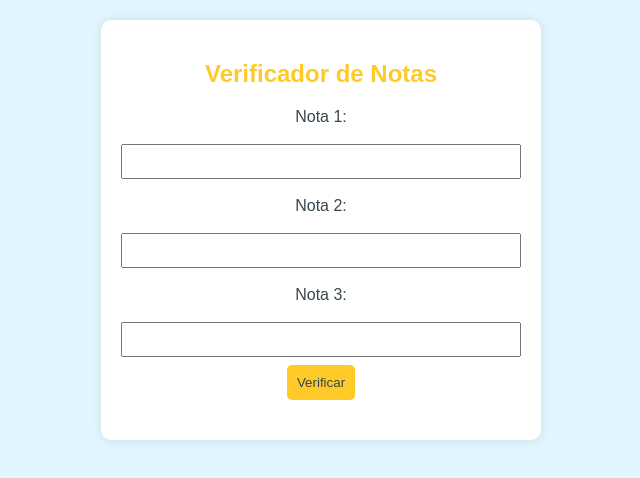
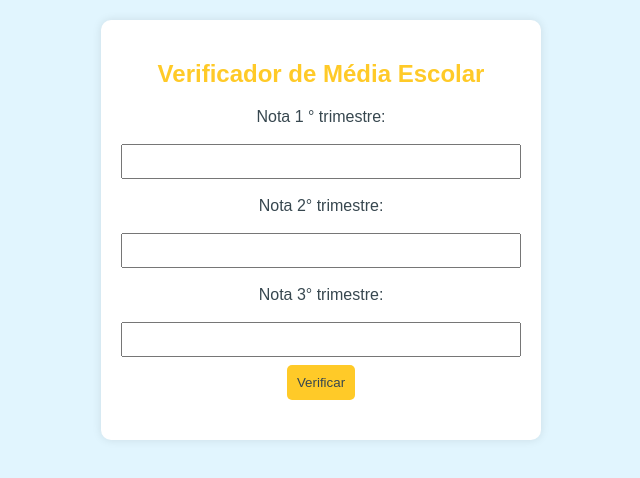
Before and after one commit to GabrielVioli/GabrielVioli.github.io, a plain HTML site: page index.html in a window 1280 px wide. Shown: the whole page, without its empty margins (319-959 px from the left). Drawn offline with Linux system fonts and the light colour scheme.

Commit message:
adicionado mudança no titulo e nos elementos

```diff
--- a/index.html
+++ b/index.html
@@ -9,15 +9,15 @@
 <body>
 
     <div id="container">
-        <h2>Verificador de Notas</h2>
+        <h2>Verificador de Média Escolar</h2>
 
-        <label for="n1">Nota 1:</label>
+        <label for="n1">Nota 1 ° trimestre:</label>
         <input type="number" id="n1" required>
 
-        <label for="n2">Nota 2:</label>
+        <label for="n2">Nota 2° trimestre:</label>
         <input type="number" id="n2" required>
 
-        <label for="n3">Nota 3:</label>
+        <label for="n3">Nota 3° trimestre:</label>
         <input type="number" id="n3" required>
 
         <button type="button" onclick="verificarNotas()">Verificar</button>
```
